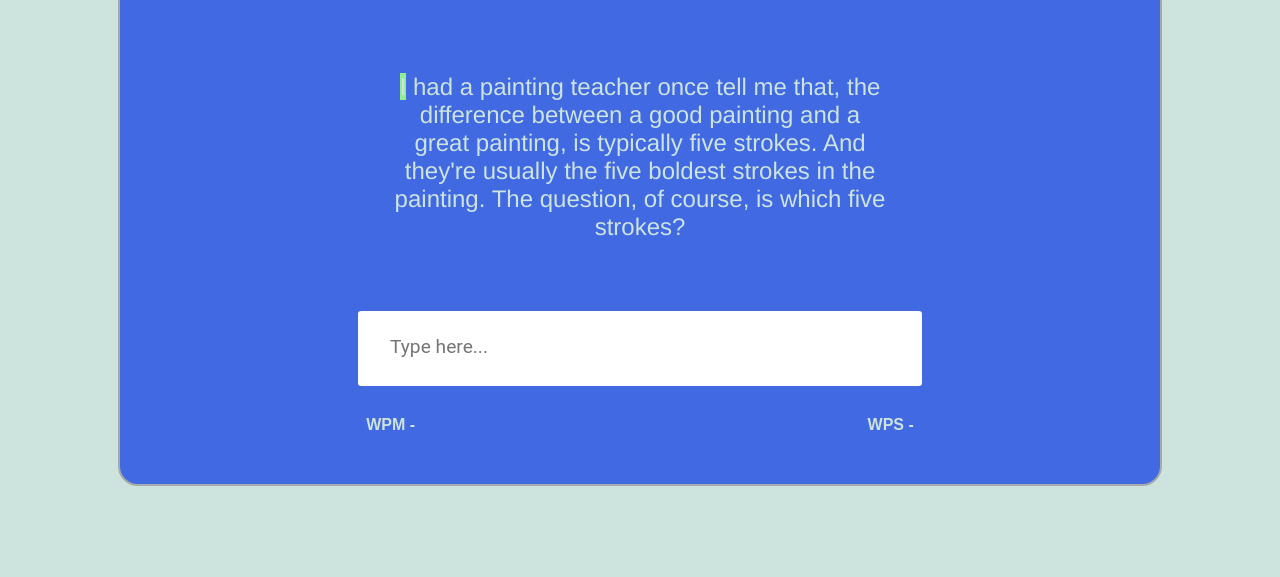
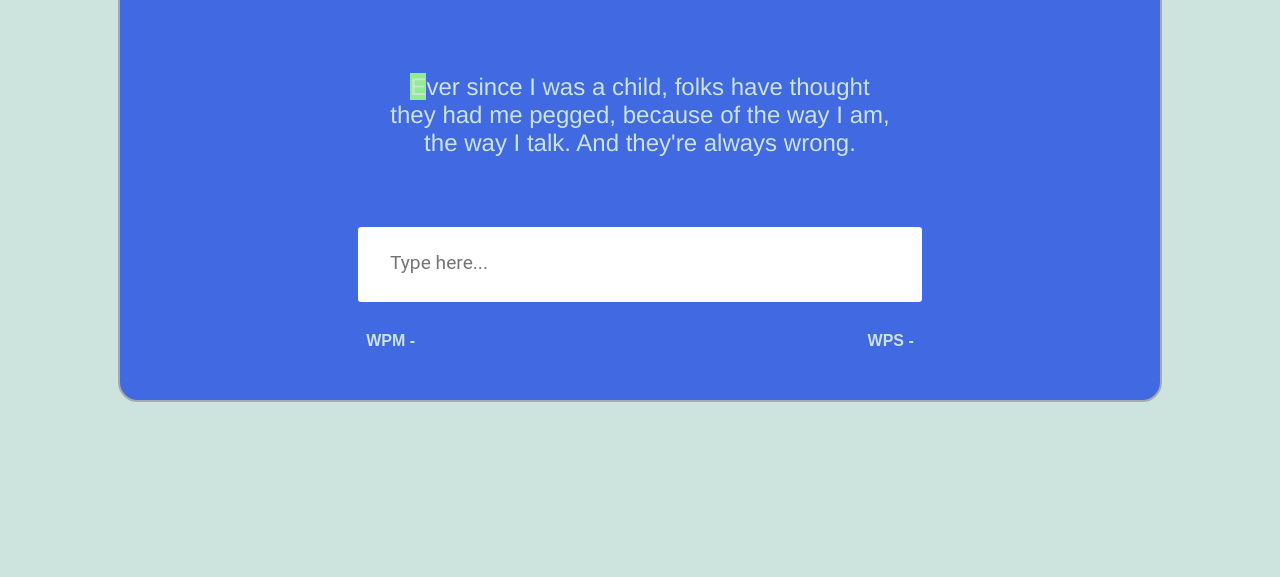
Before and after one commit to LevonKostanyan/Picsart-Project-TypeRacer, a plain HTML site: page index.html in a window 1280 px wide. Shown: the part 223-800 px from the top of the page. Drawn offline with Linux system fonts and the light colour scheme.

Commit message:
Add random text generator

```diff
--- a/css/style.css
+++ b/css/style.css
@@ -6,6 +6,7 @@ body{
     background-color: #cce3de;
 }
 
+/* HEADER */
 .menu {
     height: 110px;
     width: 100%;
@@ -47,7 +48,6 @@ body{
     cursor: pointer;
 }
 
-
 .mainbutton:visited, .mainbutton:link {
     text-decoration: none;
 }
@@ -77,11 +77,12 @@ body{
     width: 70px;
     margin-left: 150px;
 }
+/*     HEADER      END */
+
  /*             CONTENT               */
 .content{
     width: 100%;
 }
-
 input{
     font-family: 'Roboto', sans-serif;
     color: #333;
@@ -106,7 +107,6 @@ input{
     color: #cce3de;
 
 }
-
 .typing-race{
     max-width:1000px;
     padding: 20px;
@@ -115,11 +115,9 @@ input{
     border-radius:20px;
     background-color: royalblue;
 }
-
 .correct{
     color: rgb(0, 255, 0);
 }
-
 .incorrect {
     -webkit-animation: incorrect 1s linear infinite;
     animation: incorrect 1s linear infinite;
@@ -134,7 +132,6 @@ input{
 .cursor{
     background-color: lightgreen;
 }
-
 .noselect {
     /* To prohibit copying */
     -moz-user-select: none;
@@ -157,7 +154,7 @@ input{
     font-weight: bold;
 }
 
-.wpm-and-wps{
+.stats{
     display: flex;
     justify-content: space-around;
     padding: 30px 0;
@@ -168,11 +165,11 @@ input{
     color: #cce3de;
     font-weight: bold;
 }
-        /*           CONTENT   END      */
+/*           CONTENT   END      */
 
  /*           FOOTER     START        */
 .footer{
-    margin-top:120px;
+    margin-top:220px;
     height: 110px;
     background-color: royalblue;
     padding: 2em 0;
--- a/index.html
+++ b/index.html
@@ -1,5 +1,6 @@
 <!doctype html>
 <html lang="en">
+
 <head>
     <link rel="stylesheet" href="css/style.css">
     <meta charset="UTF-8">
@@ -29,12 +30,11 @@
 
                 </div>
                 <input type="text" placeholder="Type here...">
-                <div class="wpm-and-wps">
+                <div class="stats">
                     <div class="wpm">WPM - </div>
                     <div class="wpm">WPS - </div>
+                </div>
             </div>
-            </div>
-
         </div>
 
         <footer class="footer">
--- a/js/script.js
+++ b/js/script.js
@@ -1,27 +1,29 @@
 const inp = document.querySelector("input");
 const textForTyping = document.querySelector(".text-for-typing")
-const text = `I had a painting teacher once tell me that, the difference between a good painting and a great painting, is typically five strokes. And they're usually the five boldest strokes in the painting. The question, of course, is which five strokes?`
-const wpm = document.querySelector(".wpm");
-const wps = document.querySelector(".wps");
+const pharagraphs = [`The oldest classical Greek and Latin writing had little or no space between words and could be written in boustrophedon (alternating directions).`,
+    `I had a painting teacher once tell me that, the difference between a good painting and a great painting, is typically five strokes. And they're usually the five boldest strokes in the painting. The question, of course, is which five strokes?`,
+    `Ever since I was a child, folks have thought they had me pegged, because of the way I am, the way I talk. And they're always wrong.`
+]
+//Generate random text from pharagraphs[]
+const text = pharagraphs[parseInt(Math.random() * pharagraphs.length)];
 
 //timer
 const timerEl = document.getElementById("remaining-time");
-let timer;
-let   minutes = 0;
-      seconds = 0;
+let wpm = document.querySelector(".wpm");
+let wps = document.querySelector(".wps");
+let timer,
+    minutes = 0;
+seconds = 0;
 
 const taskTimer = () => {
     const now = new Date();
     timer = setInterval(() => {
         const t = new Date(new Date() - now);
-         minutes = t.getMinutes();
-         seconds = t.getSeconds();
+        minutes = t.getMinutes();
+        seconds = t.getSeconds();
         timerEl.innerHTML = `Minutes - ${minutes} Seconds - ${seconds}`;
     }, 1000);
 }
-
-
-
 //To prevent copying text during the game
 textForTyping.classList.add("noselect")
 
@@ -60,7 +62,6 @@ function onInput() {
             cursorChar.classList.remove("correct");
             inp.classList.add("incorrect");
         }
-
         if (charIndex >= characters.length) {
             //End Game
             inp.value = null;
@@ -69,14 +70,10 @@ function onInput() {
             return;
         }
     }
-
-
     // Checking if the user entered a space
     if (inp.value.indexOf(' ') > -1 && isCorrect) {
         inp.value = null
     }
     cursorChar.classList.add("cursor")
 }
-
-
 inp.addEventListener('input', onInput);
```
